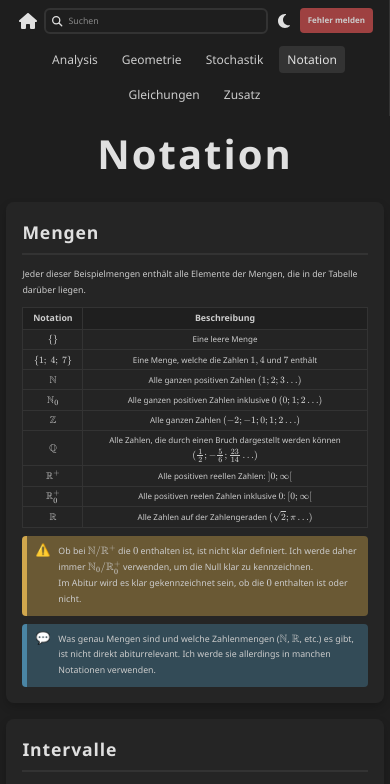
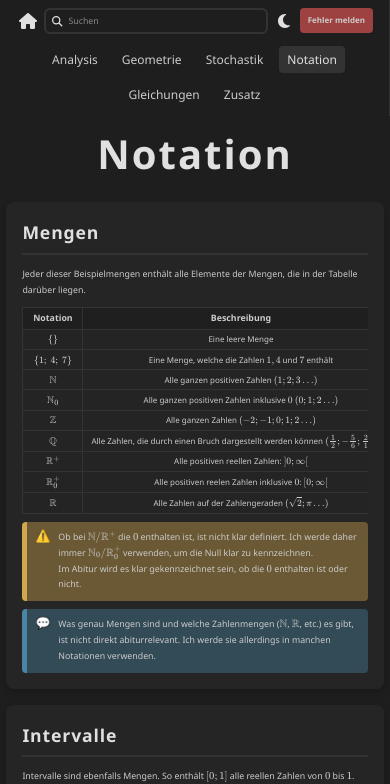
Before and after one commit to OfficerYoda/mathe-zusammenfassung-vue, a Vue app: page /notation in a window 390 px wide. Shown: the top 784 px of the page. Built offline with nearby package versions, Linux system fonts and the light colour scheme.

Commit message:
Wrap matrix table in a scrollable container for better responsiveness on narrow screens

```diff
--- a/src/components/MatrixTable.vue
+++ b/src/components/MatrixTable.vue
@@ -32,6 +32,7 @@ const hasRowHeaders = computed(() => tableData.value.rowHeaders && tableData.val
 </script>
 
 <template>
+    <div class="table-container">
         <table class="matrix-table">
             <thead v-if="hasColumnHeaders">
             <tr>
@@ -59,15 +60,41 @@ const hasRowHeaders = computed(() => tableData.value.rowHeaders && tableData.val
             </tr>
             </tbody>
         </table>
+    </div>
 </template>
 
 <style scoped>
+.table-container {
+    overflow-x: auto;
+    margin-top: 1rem;
+    scrollbar-width: thin;
+    scrollbar-color: var(--color-surface) transparent;
+}
+
+.table-container::-webkit-scrollbar {
+    height: 8px;
+}
+
+.table-container::-webkit-scrollbar-track {
+    background: transparent;
+}
+
+.table-container::-webkit-scrollbar-thumb {
+    background-color: var(--color-surface);
+    border-radius: 4px;
+}
+
+.table-container::-webkit-scrollbar-thumb:hover {
+    background-color: var(--color-text-secondary);
+}
+
 .matrix-table {
     width: 100%;
     border-collapse: collapse;
-    margin-top: 1rem;
-    /*  background-color: rgba(from var(--color-background-secondary) r g b, 0.8); */
+    /* Remove margin-top since container now has it */
     color: var(--color-text-primary);
+    /* Prevent table from shrinking below content width */
+    min-width: max-content;
 }
 
 .matrix-table th,
```
Lines whose indentation alone changed are shown as unchanged.
